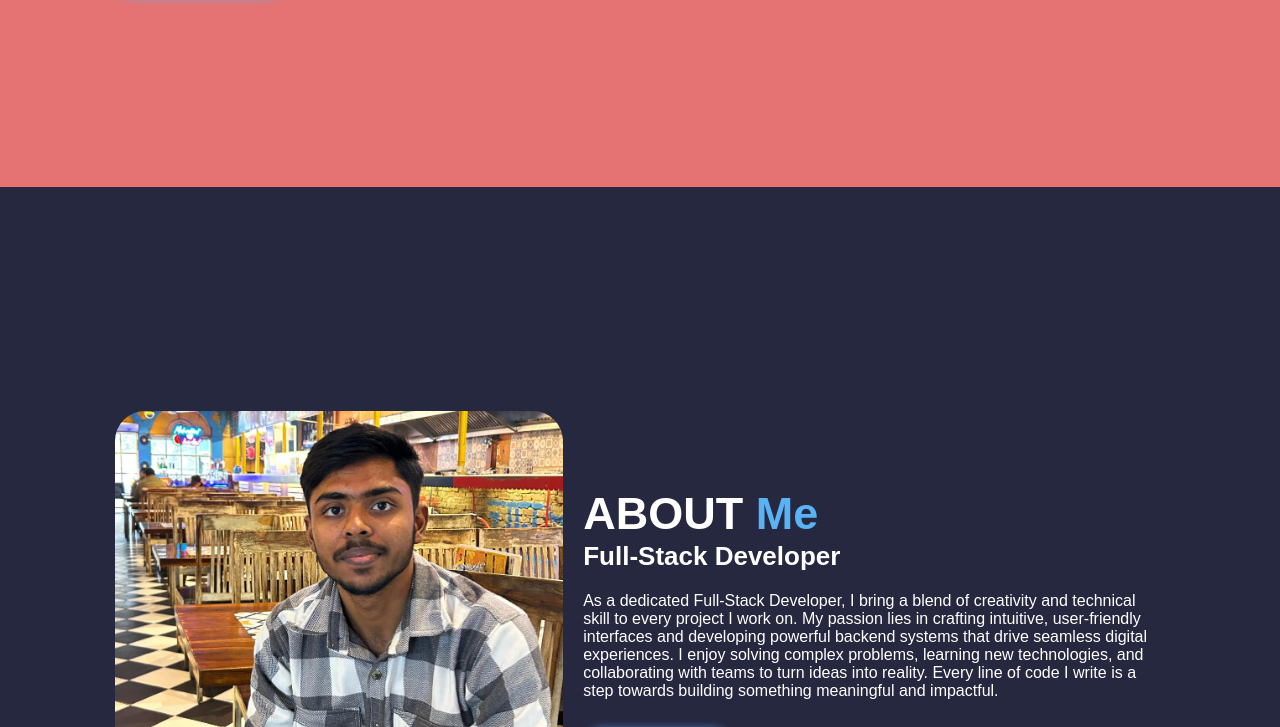
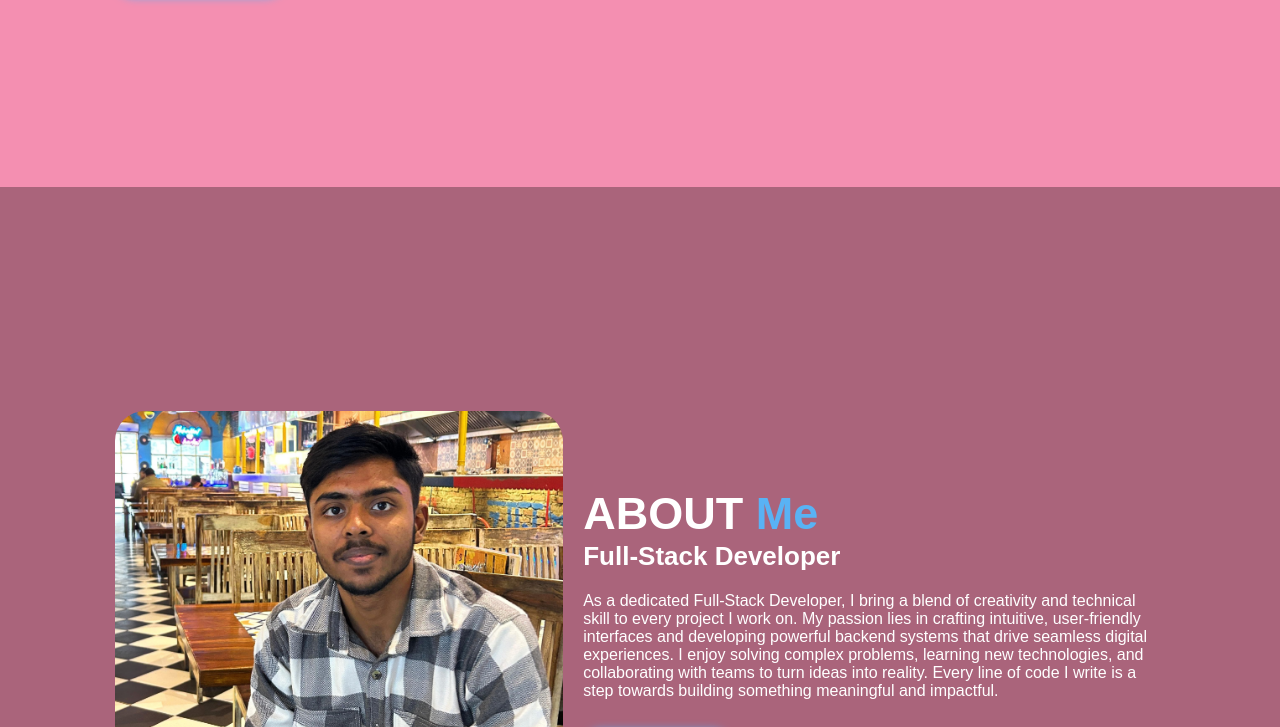
Before and after one commit to amitksingh0880/Portfolio, a plain HTML site: page index.html in a window 1280 px wide. Shown: the part 687-1414 px from the top of the page. Drawn offline with nearby package versions, Linux system fonts and the light colour scheme.

Commit message:
Update stylesheet.css

```diff
--- a/stylesheet.css
+++ b/stylesheet.css
@@ -7,8 +7,8 @@
 }
 
 :root{
-    --bg-color: #e57373;
-    --snd-bg-color: #262840;
+    --bg-color: #f48fb1;
+    --snd-bg-color: #aa647b;
     --text-color: #fff;
     --main-color: #59B2F4;
 }
```
